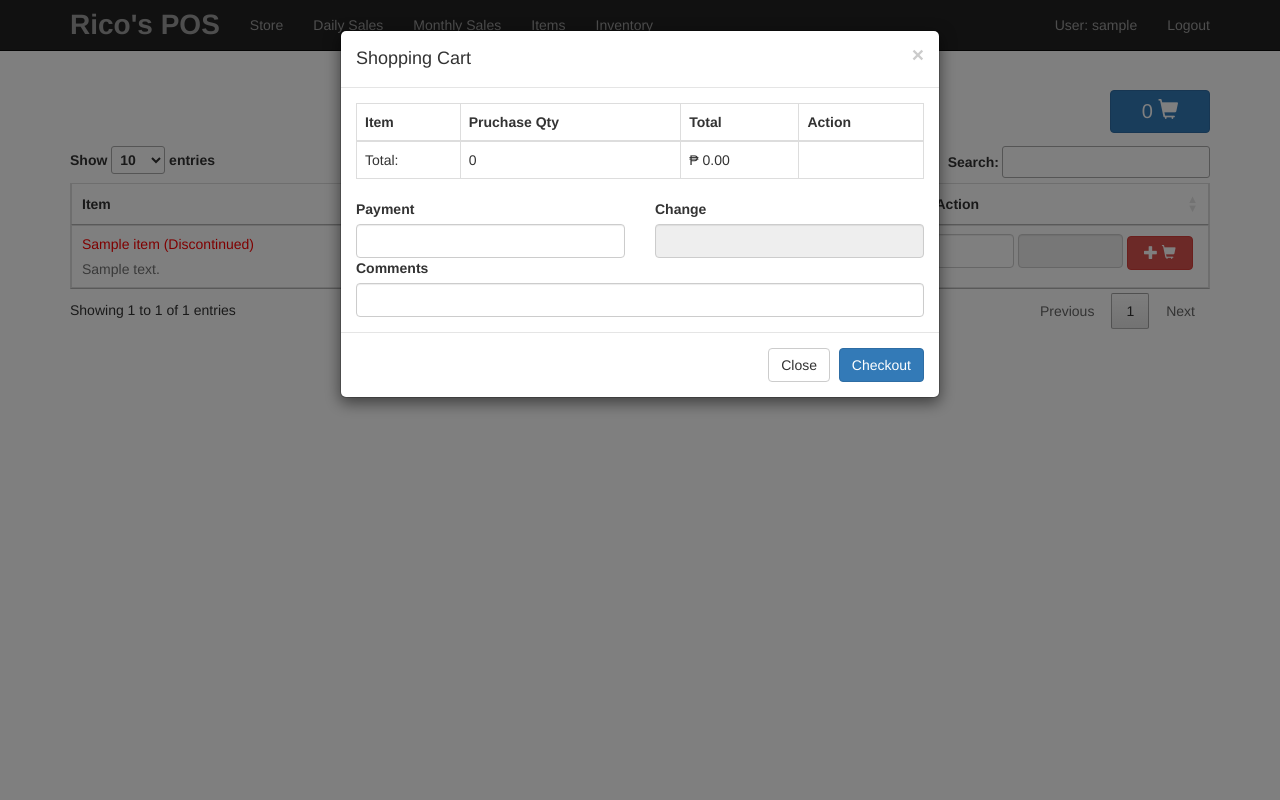
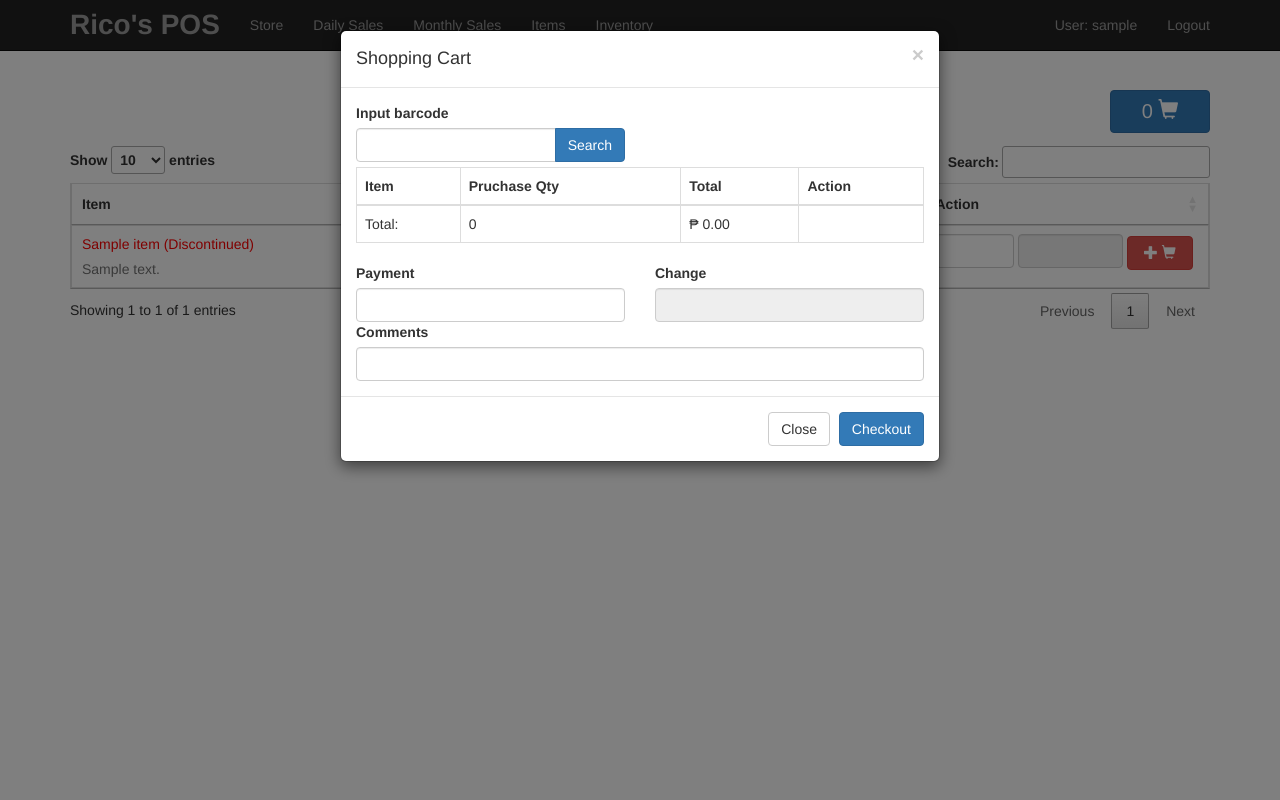
Before and after one commit to lootfee/ricos-pos, a Flask app: page / in a window 1280 px wide, after a click that opens the changed part. Run offline with Flask 3, Linux system fonts and the light colour scheme; a user stored in the database is signed in; tables that the repository leaves empty hold one stand-in row (values such as "Sample post"); some libraries are stand-ins or nearby versions.

Commit message:
added auto barcode add item

```diff
--- a/app/routes.py
+++ b/app/routes.py
@@ -319,6 +319,11 @@ def items():
     form = AddItemForm()
     items = Item.query.all()
     if form.validate_on_submit():
+        barcode_q = Item.query.filter_by(barcode=form.barcode.data).first()
+        if barcode_q:
+            flash("Item barcode has already been registered", "alert-danger")
+            return redirect(url_for('items'))
+
         item = Item(item_name=form.item_name.data, description=form.description.data, barcode=form.barcode.data)
         db.session.add(item)
         db.session.commit()
--- a/app/templates/daily_sales.html
+++ b/app/templates/daily_sales.html
@@ -57,6 +57,7 @@
                         <div>
                             {{ sale.date_sold.strftime('%b %d, %Y %H:%M') }}
                         </div>
+                        <div>Comment: {{ sale.comment }}</div>
                         <div>
                             <a class="btn btn-warning" href="{{ url_for('edit_sale_date', id=sale.id) }}"
                                title="Edit" data-toggle="tooltip" data-placement="top">
--- a/app/templates/index.html
+++ b/app/templates/index.html
@@ -65,6 +65,20 @@
         <h4 class="modal-title" id="cartModalLabel">Shopping Cart</h4>
       </div>
       <div class="modal-body">
+            <div class="row" style="margin-bottom: 5px;">
+                <div class="col-lg-6 col-md-6 col-sm-12">
+                    <label for="barcode-input" class="control-label">Input barcode</label>
+                    <div class="input-group">
+                        <input class="form-control" type="text" id="barcode-input">
+                        <span class="input-group-btn">
+                            <button class="btn btn-primary" type="submit" id="barcode-input-btn">Search</button>
+                        </span>
+                    </div>
+                </div>
+                <div class="col-lg-6 col-md-6 col-sm-12 text-danger" id="barcode-input-error"></div>
+            </div>
+            <div class="row">
+                <div class="col-lg-12 col-md-12 col-sm-12">
                     <table class="table table-bordered" id="modalTable">
                         <thead>
                             <th>Item</th>
@@ -75,6 +89,8 @@
                         <tbody>
                         </tbody>
                       </table>
+                </div>
+            </div>
             <div class="row">
                 <div class="col-lg-6 col-md-6 col-sm-6">
                     <label for="payment" class="control-label">Payment</label>
@@ -89,7 +105,6 @@
                     <input class="form-control" type="text" id="comment">
                 </div>
             </div>
-
       </div>
       <div class="modal-footer">
         <button type="button" class="btn btn-default" data-dismiss="modal">Close</button>
@@ -115,11 +130,18 @@
 <script>
     $(document).ready( function () {
         $('#shop-table').DataTable();
+        var item_dict = {}
+        {% for item in items %}
 
-        {% for item in items %}
             {% set total_inv = item.get_total_inv() %}
             {% set retail_price = item.last_retail_price() %}
 
+            item_dict["{{item.barcode}}"] = {'name': "{{item.item_name}}",
+                                'description': "{{item.description}}",
+                                'total_inv': {{total_inv}},
+                                'retail_price': {{retail_price}},
+                                'id': {{item.id}}
+                                }
 
             $("#item-{{ item.id }}-purchase-qty").change(function (){
                 if (this.value > {{ total_inv }}){
@@ -134,12 +156,13 @@
                 var itemId = this.dataset.itemid
                 var itemName = this.dataset.itemname
                 var description = this.dataset.description
-                var retailPrice = {{ retail_price }}//this.dataset.retailprice
+                var retailPrice = {{ retail_price }}
                 console.log("itemId" + itemId)
                 var purchaseQty = $('#item-' + itemId + '-purchase-qty').val()
                 var purchaseTotal = $('#item-' + itemId + '-purchase-total').val()
                 var purchaseTotalValue = parseInt(purchaseQty) * {{ retail_price }}
 
+                if (purchaseQty > 0){
                     $('#modalTr{{ item.id }}').remove()
                     var tr = "<tr id='modalTr{{ item.id }}' class='modal-tr' data-item-id='{{ item.id }}' " +
                         "       data-retail-price='{{ retail_price }}' data-total-value=" + purchaseTotalValue + " data-purchase-qty=" + purchaseQty + ">" +
@@ -147,13 +170,15 @@
                         "           <div>" + itemName + " @\u20B1 " + retailPrice + "</div>" +
                         "           <div class='help-block'>" + description + "</div>" +
                         "       </td>" +
-                    "       <td class='modal-tr-qty'>" + purchaseQty + "</td>" +
-                    "       <td class='modal-tr-total' data-totalvalue=" + purchaseTotalValue + ">" + purchaseTotal + "</td>" +
+                        "       <td class='modal-tr-qty' id='modal-tr{{ item.id }}-qty'>" + purchaseQty + "</td>" +
+                        "       <td class='modal-tr-total' id='modal-tr{{ item.id }}-total' data-totalvalue=" + purchaseTotalValue + ">" + purchaseTotal + "</td>" +
                         "       <td><button type='button' class='btn btn-danger remove-item-btn' data-toggle='tooltip' title='Remove item'><span class=\"glyphicon glyphicon-trash\" aria-hidden=\"true\"></span></button></td>" +
                         "</tr>"
 
-                $('#modalTable tbody').append(tr)
-                $('#cart-item-count').html($('.modal-tr').length)
+                    $('#modalTable tbody').append(tr);
+                    $('#cart-item-count').html($('.modal-tr').length);
+                }
+
             });
 
 
@@ -208,6 +233,65 @@
         })
 
 
+        $(document).keypress(function (e){
+            console.log(e)
+            if (e.keyCode === 13){
+                if ($('#cartModal.in').length > 0){
+                    $('#barcode-input-btn').click();
+                }
+            }
+        });
+
+        $('#barcode-input-btn').click(function (){
+            $('#barcode-input-error').html("");
+            var item_q = item_dict[$('#barcode-input').val()];
+            var item_qty_q = parseInt($('#modalItemsTotal').html());
+            var item_total_q = parseFloat($('#modalGrandTotal').data('totalvalue'));
+
+            if ($('#modalTr' + item_q.id).length > 0){
+                var curr_qty = parseInt($('#modal-tr' + item_q.id + '-qty').html());
+                var curr_total = (curr_qty + 1) * item_q.retail_price;
+                if (item_q.total_inv >= (curr_qty + 1)){
+                    $('#modalTr' + item_q.id).data('total-value', curr_total);
+                    $('#modalTr' + item_q.id).data('purchase-qty', curr_qty + 1);
+                    $('#modal-tr' + item_q.id + '-qty').html((curr_qty + 1));
+                    $('#modal-tr' + item_q.id + '-total').html("\u20B1 " + curr_total.toFixed(2));
+                    $('#modal-tr' + item_q.id + '-total').data('totalvalue', curr_total);
+
+                    $('#modalItemsTotal').html(item_qty_q + 1);
+                    $('#modalGrandTotal').html("\u20B1 " + (item_total_q + item_q.retail_price).toFixed(2));
+                    $('#modalGrandTotal').data('totalvalue', item_total_q + item_q.retail_price)
+                }
+                else {
+                    $('#barcode-input-error').html("Insufficient amount in inventory for " + item_q.name);
+                }
+            }
+            else if ($('#modalTr' + item_q.id).length < 1){
+                if (item_q.total_inv > 0){
+                    var tr = "<tr id='modalTr" + item_q.id + "' class='modal-tr' data-item-id='" + item_q.id + "' " +
+                    "       data-retail-price='" + item_q.retail_price + "' data-total-value='" + item_q.retail_price + "' data-purchase-qty='1'>" +
+                    "       <td class='modal-tr-item' data-item-id='" + item_q.id + "' data-retail-price='" + item_q.retail_price + "'>" +
+                    "           <div>" + item_q.name + " @\u20B1 " + item_q.retail_price + "</div>" +
+                    "           <div class='help-block'>" + item_q.description + "</div>" +
+                    "       </td>" +
+                    "       <td class='modal-tr-qty' id='modal-tr" + item_q.id + "-qty'>1</td>" +
+                    "       <td class='modal-tr-total' id='modal-tr" + item_q.id + "-total' data-totalvalue=" + item_q.retail_price + ">\u20B1 " + (item_q.retail_price).toFixed(2) + "</td>" +
+                    "       <td><button type='button' class='btn btn-danger remove-item-btn' data-toggle='tooltip' title='Remove item'><span class=\"glyphicon glyphicon-trash\" aria-hidden=\"true\"></span></button></td>" +
+                    "</tr>"
+                    $('#modalTable tr:last').before(tr);
+                    $('#cart-item-count').html($('.modal-tr').length)
+
+                    $('#modalItemsTotal').html(item_qty_q + 1);
+                    $('#modalGrandTotal').html("\u20B1 " + (item_total_q + item_q.retail_price).toFixed(2));
+                    $('#modalGrandTotal').data('totalvalue', item_total_q + item_q.retail_price)
+                }
+                else {
+                    $('#barcode-input-error').html("Insufficient amount in inventory for " + item_q.name);
+                }
+            }
+        });
+
+
         $SCRIPT_ROOT = {{ request.script_root|tojson }};
 
         $('#checkout-btn').click(function (){
```
Lines whose indentation alone changed are shown as unchanged.
